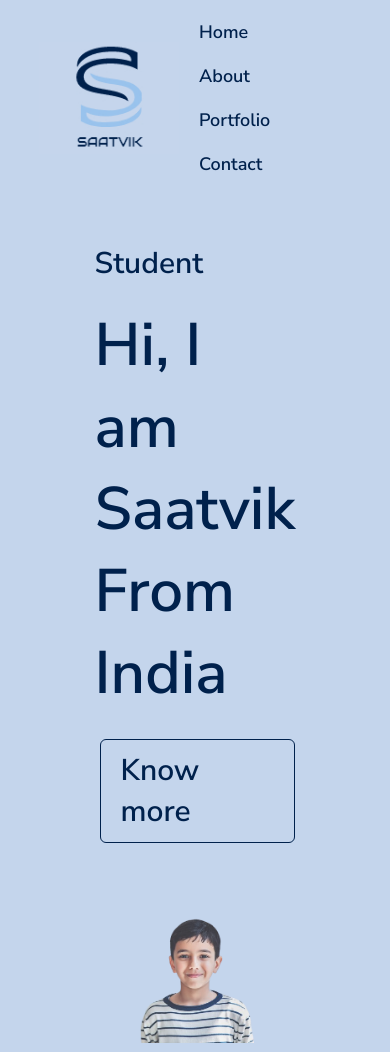
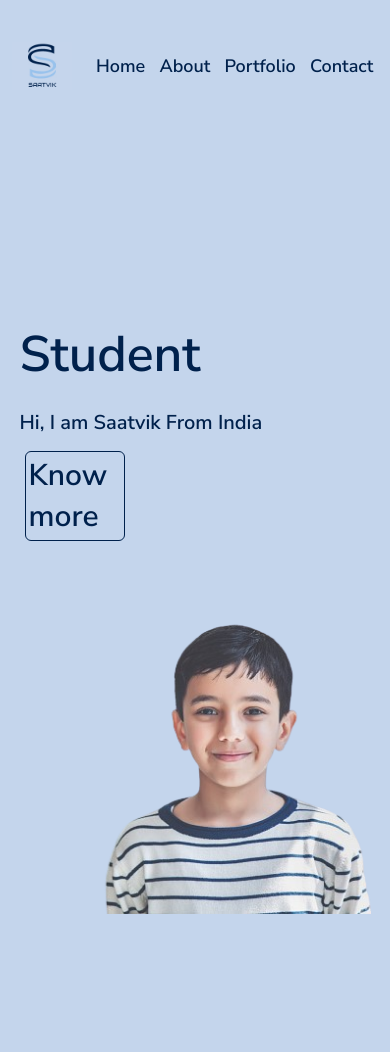
Before and after one commit to divyasrinivas28/saatvik.github.io, a plain HTML site: page index.html in a window 390 px wide. Shown: the top 1052 px of the page. Drawn offline with Linux system fonts and the light colour scheme.

Commit message:
Update style.css

```diff
--- a/style.css
+++ b/style.css
@@ -344,3 +344,97 @@ form .btn2{
 .copyright i{
    color: red;
 }
+
+/* responsivenesss */
+
+
+@media only screen and (max-width: 600px){
+   body{
+      background: #C4D5EC;
+      color: #00214C;
+  }
+   header{
+      padding: 3px 3%;
+      justify-content: space-between;
+      margin-top: 10%;
+   }
+
+   nav{
+      display: flex;
+      align-items: left;
+      justify-content: space-between;
+      flex-wrap: nowrap;
+  }
+  .logo{
+      width: 60px;
+  }
+
+  nav ul li{
+      display: inline-block;
+      list-style: none;
+      margin: 5px 5px;
+  }
+
+  nav ul li a{
+      color: #00214C;
+      text-decoration: none;
+      font-size: 18px;
+      position: relative;
+  }
+
+  /* home section content */
+
+.main-header-col-1{
+   margin-top: 2%;
+   font-size: 30px;
+}
+
+.main-header-col-1 h1{
+   font-size: 20px;
+   margin-top: 20px;
+}
+
+.main-header-col-1 p{
+   font-size: 50px;
+   margin-top: 20px;
+}
+.main-header-row{
+   padding: 5px 5%;
+   display: flex;
+   justify-content: left;
+   flex-wrap: wrap;
+   margin-bottom: 80%;
+   margin-top: 50%;
+}
+
+.main-header-col-1{
+   flex-basis: 75%;
+   margin-right: 5%;
+}
+.main-header-col-2 img{
+   width: 100%;
+}
+.main-header-col-2{
+   margin-top: 3%;
+   flex-basis: 100%;
+   padding-left: 20%;
+}
+
+.btn{
+   display: inline-block;
+   margin: 30px;
+   width: 100px;
+   border: 1px solid #00214C;
+   padding: 3px;
+   margin-left: 5px;
+   margin-top: 15px;
+   border-radius: 6px;
+   text-decoration: none;
+   color: #00214C;
+   transition: background 0.5s;
+}
+.btn:hover{
+   background: #00214C;
+   color: #C4D5EC;
+}
+}
```
